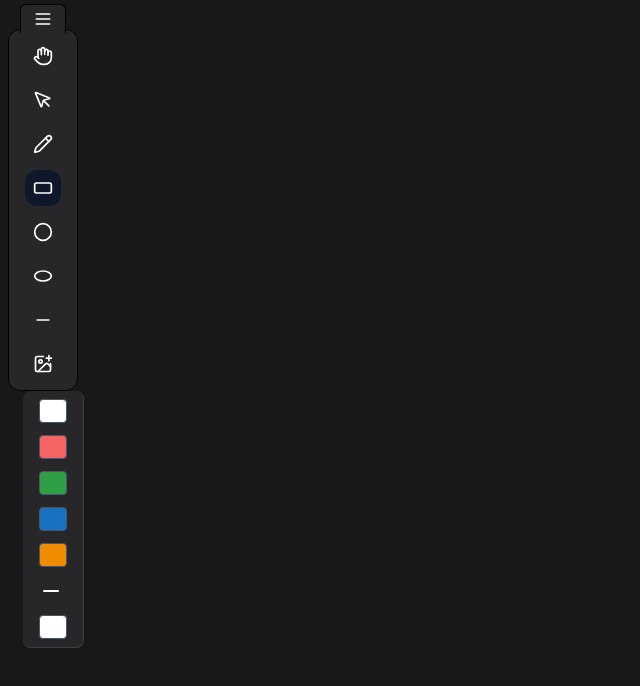
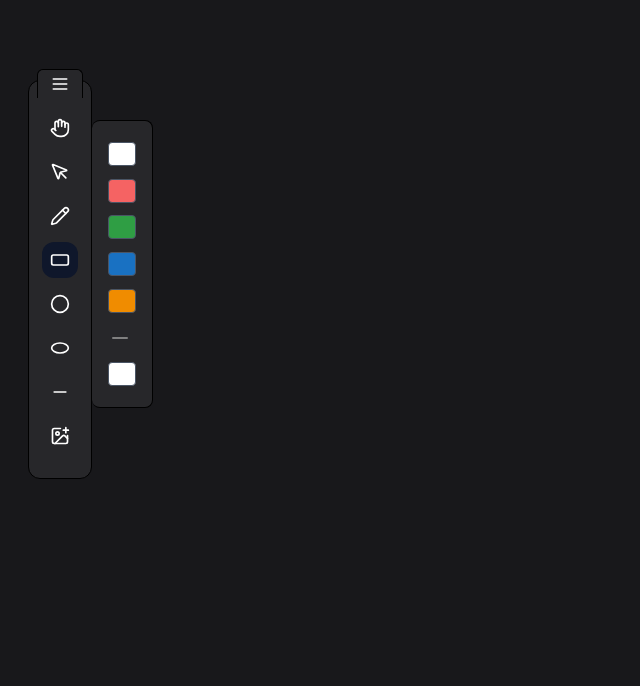
Before and after one commit to PriyanshuLamkhade/draw-app, a Next.js app in the folder apps/excaliraw-frontend/: page /canvas/1 in a window 1280 px wide. Shown: the top 686 px of the page, without its empty margins (0-640 px from the left). Built offline with nearby package versions, Linux system fonts and the light colour scheme.

Commit message:
fixed toolbar

```diff
--- a/apps/excaliraw-frontend/components/ColorPallet.tsx
+++ b/apps/excaliraw-frontend/components/ColorPallet.tsx
@@ -18,9 +18,9 @@ export function ColorPallet({
 
 
   return (
-    <div className="flex">
+    <div className="flex ">
       <div
-        className={`bg-zinc-800 flex flex-col gap-3 px-4 py-2 rounded-lg border-l-0 ml-5 border border-t-0 border-zinc-700 ${
+        className={`bg-zinc-800 flex flex-col justify-evenly mt-10 px-4 py-2 rounded-lg border-l-0 max-h-72 border  border-black ${
           selectedTool === "hand" || selectedTool === "mouse" || selectedTool === "img" ? "hidden" : ""
         }`}
       >
@@ -41,7 +41,7 @@ export function ColorPallet({
             }}
           ></div>
         ))}
-        <p className="text-gray-400"><Minus color="white" /></p>
+        <p className="text-gray-400"><Minus color="gray" /></p>
 
         <div style={{ "--current-color": strokeColor } as React.CSSProperties}
           className="h-6 w-7 rounded border bg-[var(--current-color)] border-gray-600 hover:scale-110 cursor-pointer"
@@ -51,7 +51,7 @@ export function ColorPallet({
       <div
         className={`${
           !boxClicked ? "hidden" : ""
-        } flex h-10 bg-white border border-zinc-700 rounded-md gap-1 p-1 justify-evenly`}>
+        } flex h-10 bg-white border border-zinc-700 rounded-md gap-1 p-1 justify-evenly self-end `}>
         <input
           ref={colorRef}
           type="text"
--- a/apps/excaliraw-frontend/components/ToolBar.tsx
+++ b/apps/excaliraw-frontend/components/ToolBar.tsx
@@ -21,21 +21,22 @@ export function ToolBar({ selectedTool, setSelectedTool, setBoxClicked, strokeCo
   const startX = useRef(0);
   const startY = useRef(0);
 
-  return (<div ref={toolBarRef} className="flex flex-col items-center absolute ">
-    <div className="bg-zinc-800  py-1 rounded-t-md translate-y-1 px-3 border-b-0 border border-black cursor-move"
+  return (<div ref={toolBarRef} className="flex  absolute   top-20 left-7">
+
+    <div className=" border border-black max-w-[50vmax]    bg-zinc-800 rounded-xl p-2 items-center flex gap-2 justify-between flex-col "
+      onClick={() => setBoxClicked(false)}>
+      <div className="bg-zinc-800 -translate-y-5 rounded-t-md py-1 px-3 border-b-0 border border-black cursor-move"
         onMouseDown={toolBarStart}
       ><Menu color="white" size={20} /></div>
-    <div className=" border border-black max-w-[50vmax] mt-0 m-2 mb-0 bg-zinc-800 rounded-xl p-2 px-4 flex gap-2 justify-around flex-col "
-      onClick={() => setBoxClicked(false)}>
-      <IconButton gotClicked={selectedTool == "hand" ? " bg-slate-900" : "hover:bg-gray-500"} icon={<LucideHand color="white" size={20} />} onClick={() => { setSelectedTool("hand") }} />
-      <IconButton gotClicked={selectedTool == "mouse" ? " bg-slate-900" : "hover:bg-gray-500"} icon={<LucideMousePointer color="white" size={20} />} onClick={() => { setSelectedTool("mouse") }} />
+      <IconButton gotClicked={selectedTool == "hand" ? " bg-slate-900 -translate-y-4" : "hover:bg-gray-500 -translate-y-4"} icon={<LucideHand color="white" size={20} />} onClick={() => { setSelectedTool("hand") }} />
+      <IconButton gotClicked={selectedTool == "mouse" ? " bg-slate-900 -translate-y-4" : "hover:bg-gray-500 -translate-y-4"} icon={<LucideMousePointer color="white" size={20} />} onClick={() => { setSelectedTool("mouse") }} />
 
-      <IconButton gotClicked={selectedTool == "pencile" ? " bg-slate-900" : "hover:bg-gray-500"} icon={<Pencil color="white" size={20} />} onClick={() => { setSelectedTool("pencile") }} />
-      <IconButton gotClicked={selectedTool == "rectangle" ? " bg-slate-900" : "hover:bg-gray-500"} icon={<RectangleHorizontal color="white" size={20} />} onClick={() => { setSelectedTool("rectangle") }} />
-      <IconButton gotClicked={selectedTool == "circle" ? " bg-slate-900" : "hover:bg-gray-500"} icon={<Circle color="white" size={20} />} onClick={() => { setSelectedTool("circle") }} />
-      <IconButton gotClicked={selectedTool == "ellipse" ? " bg-slate-900" : "hover:bg-gray-500"} icon={<EllipseIcon color="white" />} onClick={() => { setSelectedTool("ellipse") }} />
-      <IconButton gotClicked={selectedTool == "line" ? " bg-slate-900" : "hover:bg-gray-500"} icon={<Minus color="white" size={20} />} onClick={() => { setSelectedTool("line") }} />
-      <IconButton gotClicked={selectedTool == "img" ? " bg-slate-900" : "hover:bg-gray-500"} icon={<ImagePlusIcon color="white" size={20} />} onClick={() => { setSelectedTool("img") }} />
+      <IconButton gotClicked={selectedTool == "pencile" ? " bg-slate-900 -translate-y-4" : "hover:bg-gray-500 -translate-y-4"} icon={<Pencil color="white" size={20} />} onClick={() => { setSelectedTool("pencile") }} />
+      <IconButton gotClicked={selectedTool == "rectangle" ? " bg-slate-900 -translate-y-4" : "hover:bg-gray-500 -translate-y-4"} icon={<RectangleHorizontal color="white" size={20} />} onClick={() => { setSelectedTool("rectangle") }} />
+      <IconButton gotClicked={selectedTool == "circle" ? " bg-slate-900 -translate-y-4" : "hover:bg-gray-500 -translate-y-4"} icon={<Circle color="white" size={20} />} onClick={() => { setSelectedTool("circle") }} />
+      <IconButton gotClicked={selectedTool == "ellipse" ? " bg-slate-900 -translate-y-4" : "hover:bg-gray-500 -translate-y-4"} icon={<EllipseIcon color="white" />} onClick={() => { setSelectedTool("ellipse") }} />
+      <IconButton gotClicked={selectedTool == "line" ? " bg-slate-900 -translate-y-4" : "hover:bg-gray-500 -translate-y-4"} icon={<Minus color="white" size={20} />} onClick={() => { setSelectedTool("line") }} />
+      <IconButton gotClicked={selectedTool == "img" ? " bg-slate-900 -translate-y-4" : "hover:bg-gray-500 -translate-y-4"} icon={<ImagePlusIcon color="white" size={20} />} onClick={() => { setSelectedTool("img") }} />
 
 
     </div>
```
Lines whose indentation alone changed are shown as unchanged.
